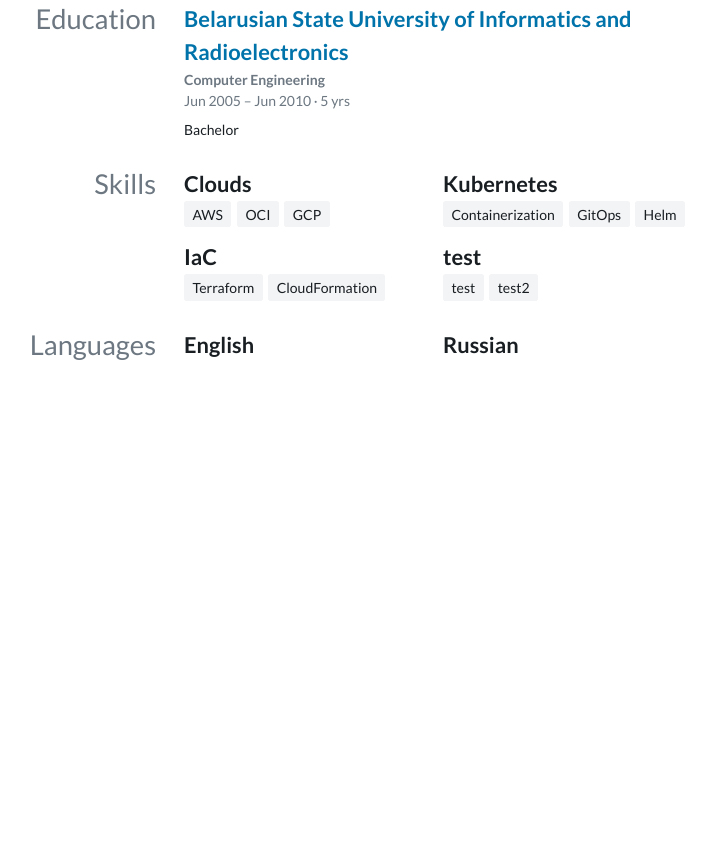
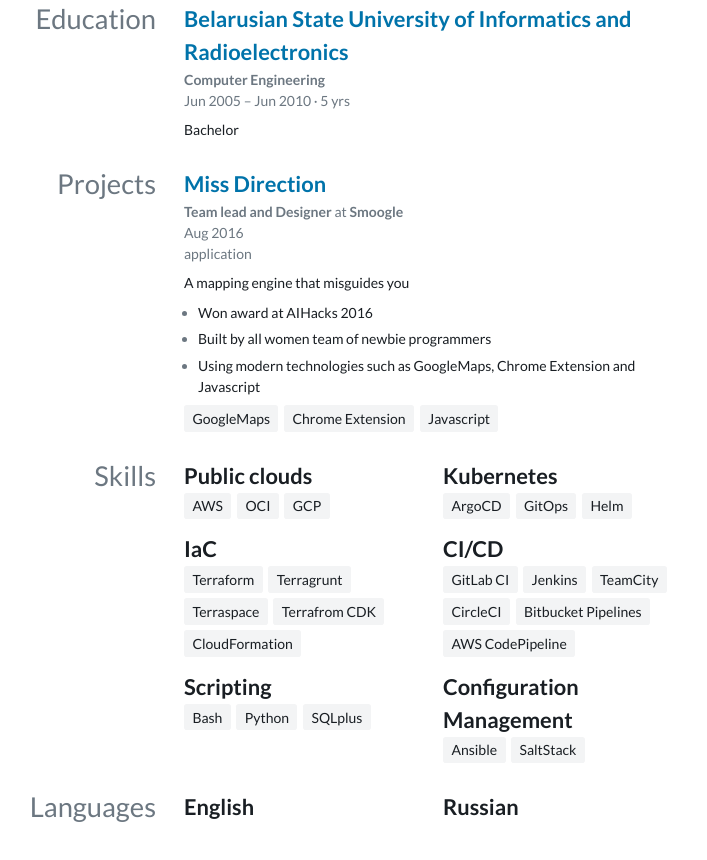
Before and after one commit to ratenio/ratenio.github.io, a plain HTML site: page index.html in a window 1280 px wide. Shown: the part 2876-3736 px from the top of the page, without its empty margins (302-1009 px from the left). Before the commit the page ends 3294 px from the top, so only its background shows below. Drawn offline with Linux system fonts and the light colour scheme.

Commit message:
deploy: dfcbb2ec95e4fe35e45627512b49683af57d05e7

```diff
--- a/index.html
+++ b/index.html
@@ -248,13 +248,44 @@ customElements.define('time-duration', TimeDuration)
       </section>
 
 
+      <section id="projects">
+        <h3>Projects</h3>
+        <div class="stack">
+
+              <article>
+                <header>
+                  <h4><a href="http://missdirection.example.com">Miss Direction</a></h4>
+                  <div class="meta">
+                    <div>
+                      <strong>Team lead and Designer</strong>
+                      at <strong>Smoogle</strong>
+                    </div>
+                    <div><time datetime="2016-08-24">Aug 2016</time></div> <div>application</div>
+                  </div>
+                </header>
+                <p>A mapping engine that misguides you</p>
+
+                  <ul>
+                    <li><p>Won award at AIHacks 2016</p></li><li><p>Built by all women team of newbie programmers</p></li><li><p>Using modern technologies such as GoogleMaps, Chrome Extension and Javascript</p></li>
+                  </ul>
+
+
+                  <ul class="tag-list">
+                    <li>GoogleMaps</li><li>Chrome Extension</li><li>Javascript</li>
+                  </ul>
+
+              </article>
+
+        </div>
+      </section>
+
 
       <section id="skills">
         <h3>Skills</h3>
         <div class="grid-list">
 
               <div>
-                <h4>Clouds</h4>
+                <h4>Public clouds</h4>
 
                   <ul class="tag-list">
                     <li>AWS</li><li>OCI</li><li>GCP</li>
@@ -266,7 +297,7 @@ customElements.define('time-duration', TimeDuration)
                 <h4>Kubernetes</h4>
 
                   <ul class="tag-list">
-                    <li>Containerization</li><li>GitOps</li><li>Helm</li>
+                    <li>ArgoCD</li><li>GitOps</li><li>Helm</li>
                   </ul>
 
               </div>
@@ -275,16 +306,34 @@ customElements.define('time-duration', TimeDuration)
                 <h4>IaC</h4>
 
                   <ul class="tag-list">
-                    <li>Terraform</li><li>CloudFormation</li>
+                    <li>Terraform</li><li>Terragrunt</li><li>Terraspace</li><li>Terrafrom CDK</li><li>CloudFormation</li>
                   </ul>
 
               </div>
 
               <div>
-                <h4>test</h4>
+                <h4>CI/CD</h4>
 
                   <ul class="tag-list">
-                    <li>test</li><li>test2</li>
+                    <li>GitLab CI</li><li>Jenkins</li><li>TeamCity</li><li>CircleCI</li><li>Bitbucket Pipelines</li><li>AWS CodePipeline</li>
+                  </ul>
+
+              </div>
+
+              <div>
+                <h4>Scripting</h4>
+
+                  <ul class="tag-list">
+                    <li>Bash</li><li>Python</li><li>SQLplus</li>
+                  </ul>
+
+              </div>
+
+              <div>
+                <h4>Configuration Management</h4>
+
+                  <ul class="tag-list">
+                    <li>Ansible</li><li>SaltStack</li>
                   </ul>
 
               </div>
```
